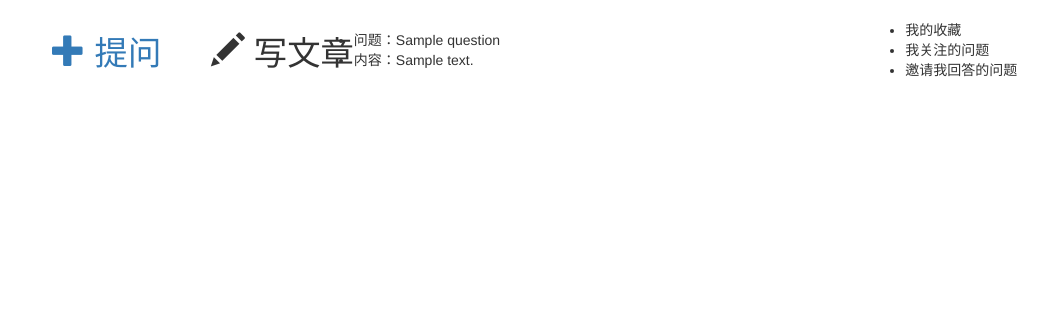
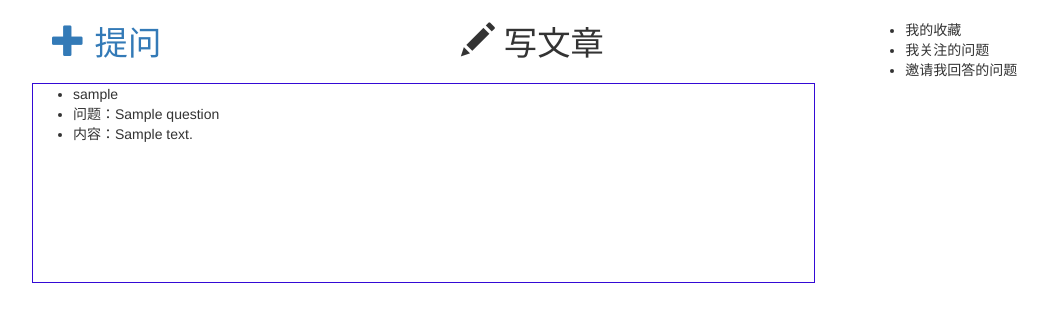
Before and after one commit to injetlee/Django, a Django app: page /zhihu/index/ in a window 1280 px wide. Shown: the part 83-405 px from the top of the page, without its empty margins (3-1051 px from the left). Run offline with Django 3.2, Linux system fonts and the light colour scheme; a user stored in the database is signed in; tables that the repository leaves empty hold one stand-in row (values such as "Sample post"); some libraries are stand-ins or nearby versions.

Commit message:
improve index

```diff
--- a/zhihu/templates/zhihu/index.html
+++ b/zhihu/templates/zhihu/index.html
@@ -15,25 +15,37 @@
           <div style="float:right"><button type="submit" class="btn btn-primary btn-lg"><font size=3>提交</font></button>
           </div>
       </form> -->
-      <div style="width:100%;display:block;">
+      <!-- <div>
         <ul>
         <li style="float:left;font-family: 'Helvetica Neue' ,Helvetica,Arial,sans-serif;font-size:25pt;list-style-type:none;"><a href={% url "zhihu:create_question" %}><span class="glyphicon glyphicon-plus"></span>&nbsp;提问</a></li>
         <li style="float:left;margin-left:50px;float:left;font-family: 'Helvetica Neue' ,Helvetica,Arial,sans-serif;font-size:25pt;list-style-type:none;"><span class="glyphicon glyphicon-pencil"></span>&nbsp;写文章</li>
         </ul>
+      </div> -->
+      <div>
+        <ul>
+        <p style="font-family: 'Helvetica Neue' ,Helvetica,Arial,sans-serif;font-size:25pt;list-style-type:none;"><a href={% url "zhihu:create_question" %}><span class="glyphicon glyphicon-plus"></span>&nbsp;提问</a><span style="margin-left:300px;" class="glyphicon glyphicon-pencil"></span>&nbsp;写文章</p>
+        </ul>
       </div>
+    <style type="text/css">
+      .content{border:1px #340AD5 solid;height:200px;margin:15px 20px;}
+    </style>
 
-    <div>
     {% if latest_question %}
-      <ul>
+
         {% for question in latest_question %}
+        <div>
+        <ul class="content">
+          <li>{{name}}</li>
           <li>问题：{{question.title}}</li>
           <li>内容：{{question.content}}</li><br>
+        </ul>
+        </div>
         {% endfor %}
-      </ul>
+
     {% else %}
       <p>当前没有问题</p>
     {% endif %}
-    </div>
+
     </div>
 
     <div class="col-md-4">
```
